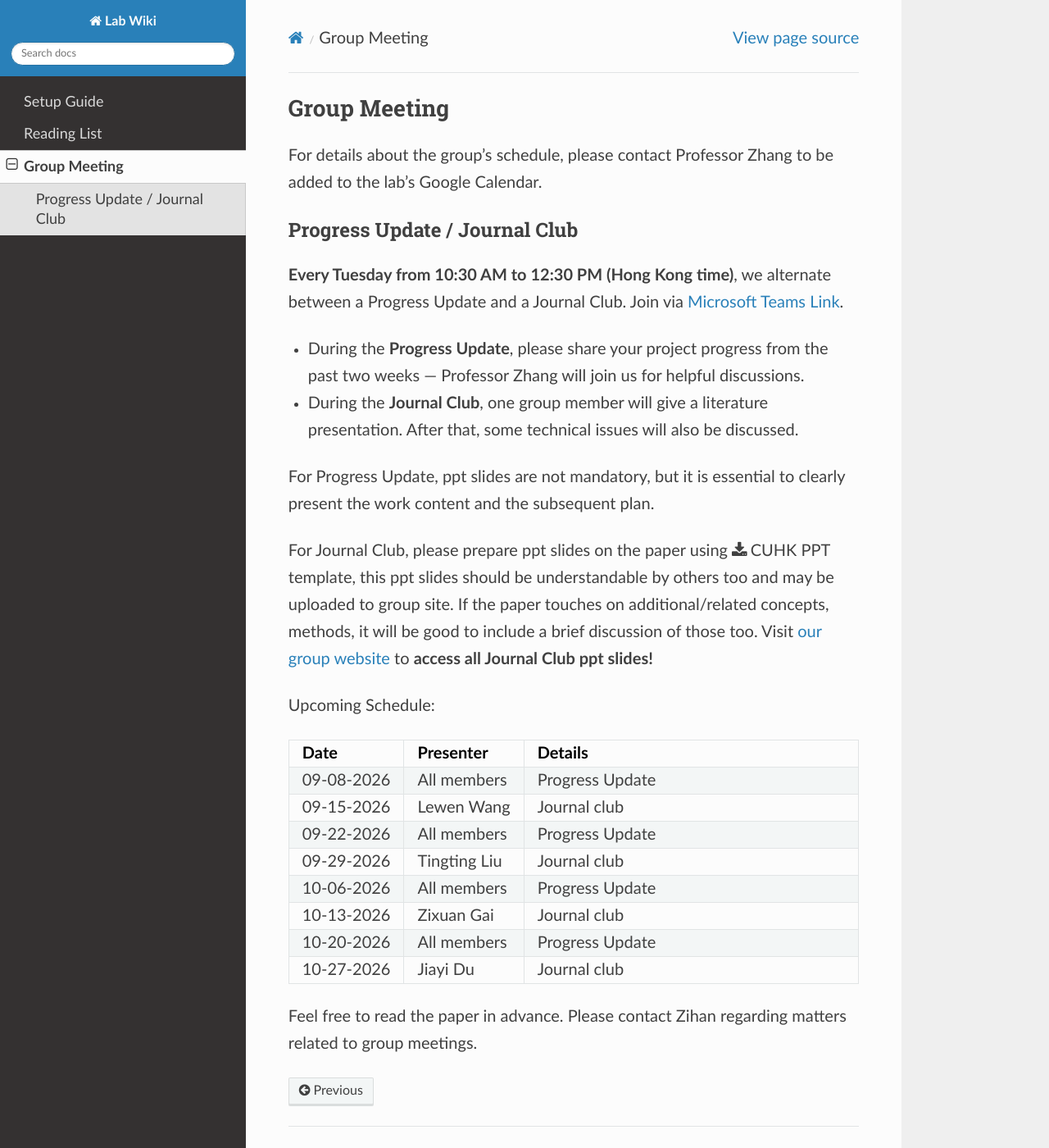
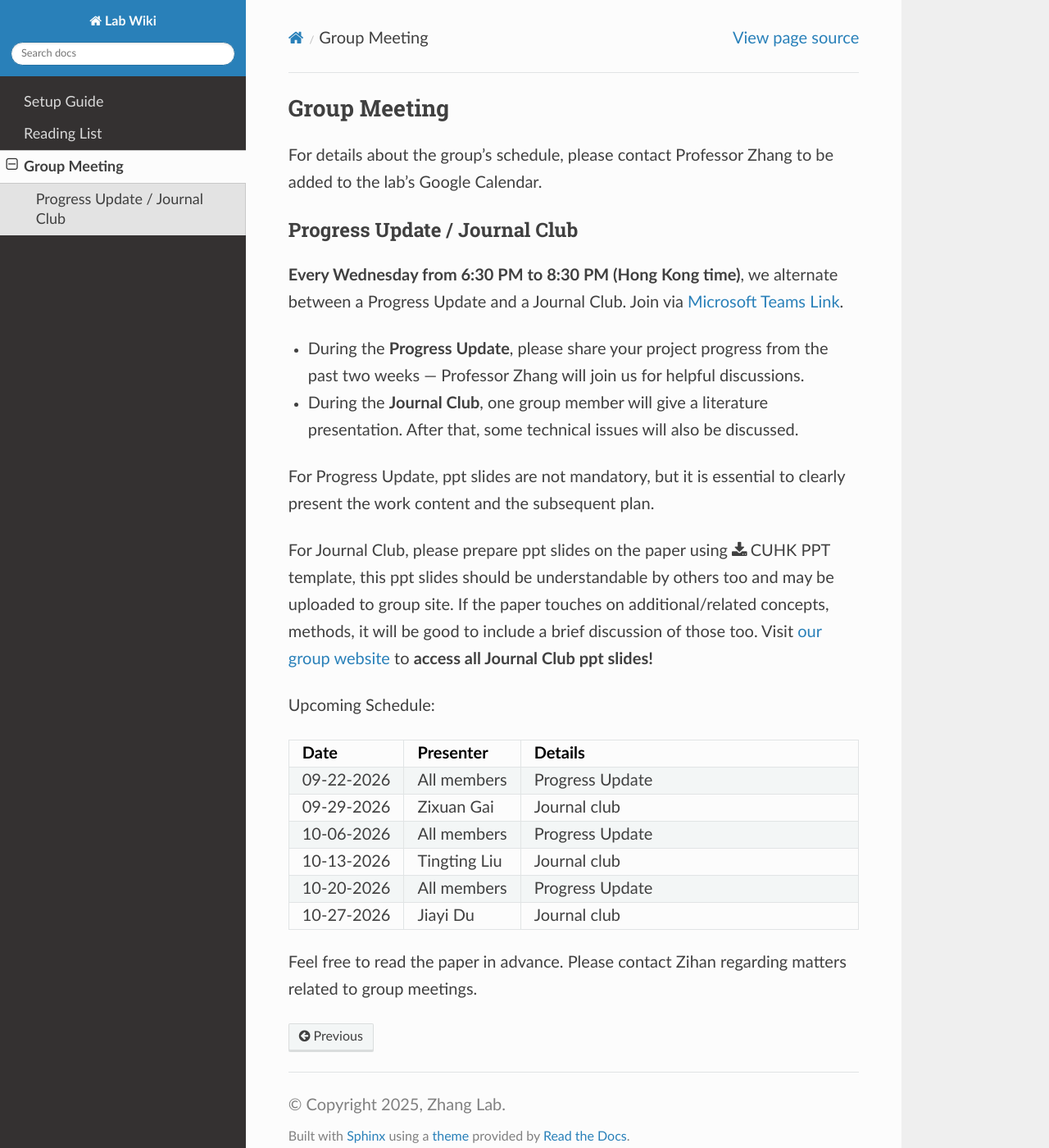
Before and after one commit to xinglong-zhang/labwiki, a Sphinx documentation site: the page built from docs/source/meeting.rst, in a window 1280 px wide and 1400 px high. Shown: the whole window at 82% size. Built offline with Sphinx 7.4.7 and the Read the Docs theme 3.1.0, drawn with Linux system fonts in a browser that asks for light colours.

Commit message:
Update meeting.rst

```diff
--- a/docs/source/meeting.rst
+++ b/docs/source/meeting.rst
@@ -6,7 +6,7 @@
 Progress Update / Journal Club
 --------------------------------
 
-**Every Tuesday from 10:30 AM to 12:30 PM (Hong Kong time)**, we alternate between a Progress Update and a Journal Club. Join via `Microsoft Teams Link <teams.microsoft.com/l/meetup-join/19%3ameeting_YWQ1OWNhYzAtODk0YS00MTU4LTgyZDUtYjgyZGExYThlMjI4%40thread.v2/0?context=%7b"Tid"%3a"a2c8f93f-126b-4596-a360-8941a8984b08"%2c"Oid"%3a"a01f610e-456a-478e-a980-248fa8edd125"%7d>`_.
+**Every Wednesday from 6:30 PM to 8:30 PM (Hong Kong time)**, we alternate between a Progress Update and a Journal Club. Join via `Microsoft Teams Link <teams.microsoft.com/l/meetup-join/19%3ameeting_YWQ1OWNhYzAtODk0YS00MTU4LTgyZDUtYjgyZGExYThlMjI4%40thread.v2/0?context=%7b"Tid"%3a"a2c8f93f-126b-4596-a360-8941a8984b08"%2c"Oid"%3a"a01f610e-456a-478e-a980-248fa8edd125"%7d>`_.
 
 - During the **Progress Update**, please share your project progress from the past two weeks — Professor Zhang will join us for helpful discussions.
 
@@ -25,23 +25,17 @@
    * - **Date**
      - **Presenter**
      - **Details**
-   * - 09-08-2026
-     - All members
-     - Progress Update
-   * - 09-15-2026
-     - Lewen Wang
-     - Journal club
    * - 09-22-2026
      - All members
      - Progress Update
    * - 09-29-2026
-     - Tingting Liu
+     - Zixuan Gai
      - Journal club
    * - 10-06-2026
      - All members
      - Progress Update
    * - 10-13-2026
-     - Zixuan Gai
+     - Tingting Liu
      - Journal club
    * - 10-20-2026
      - All members
```
